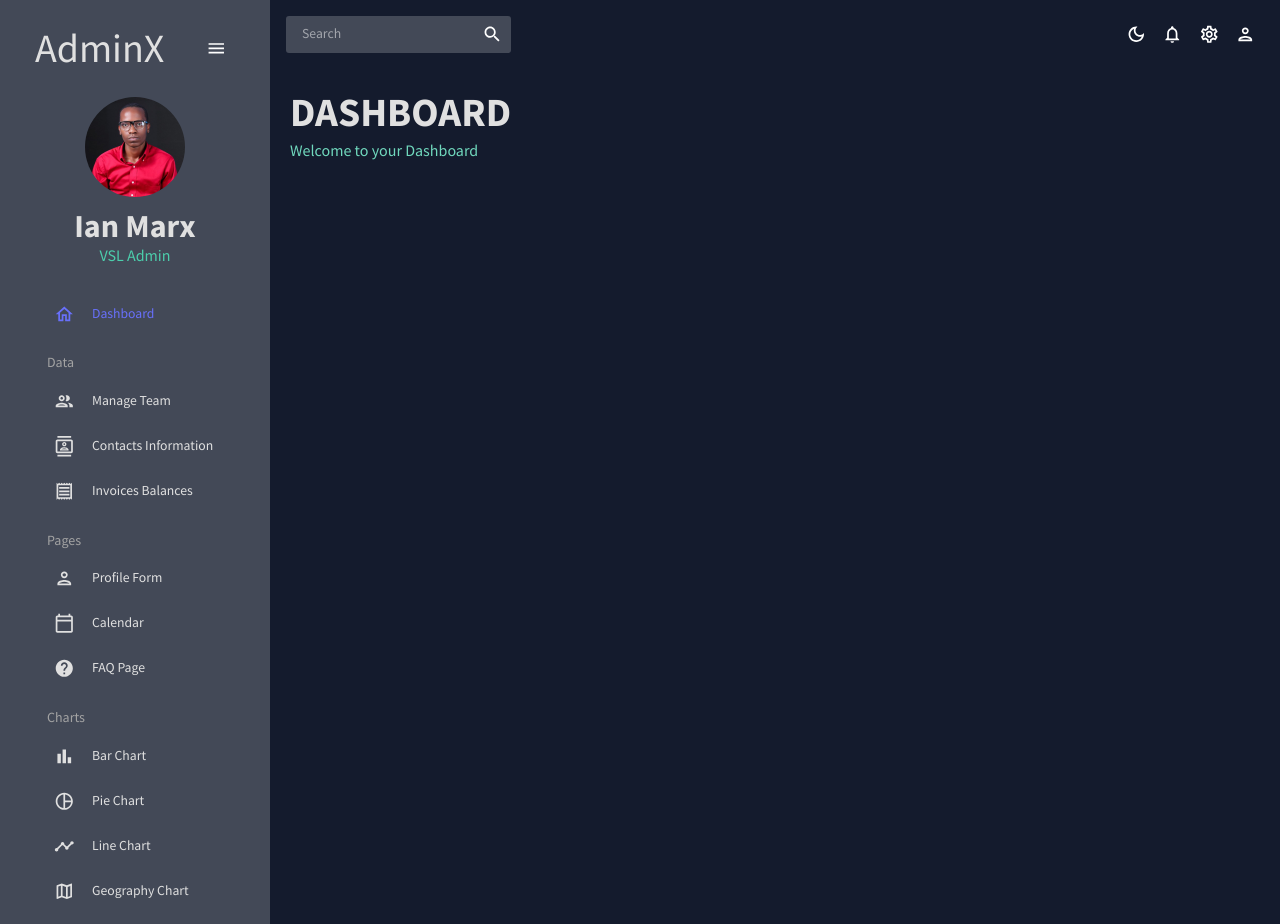
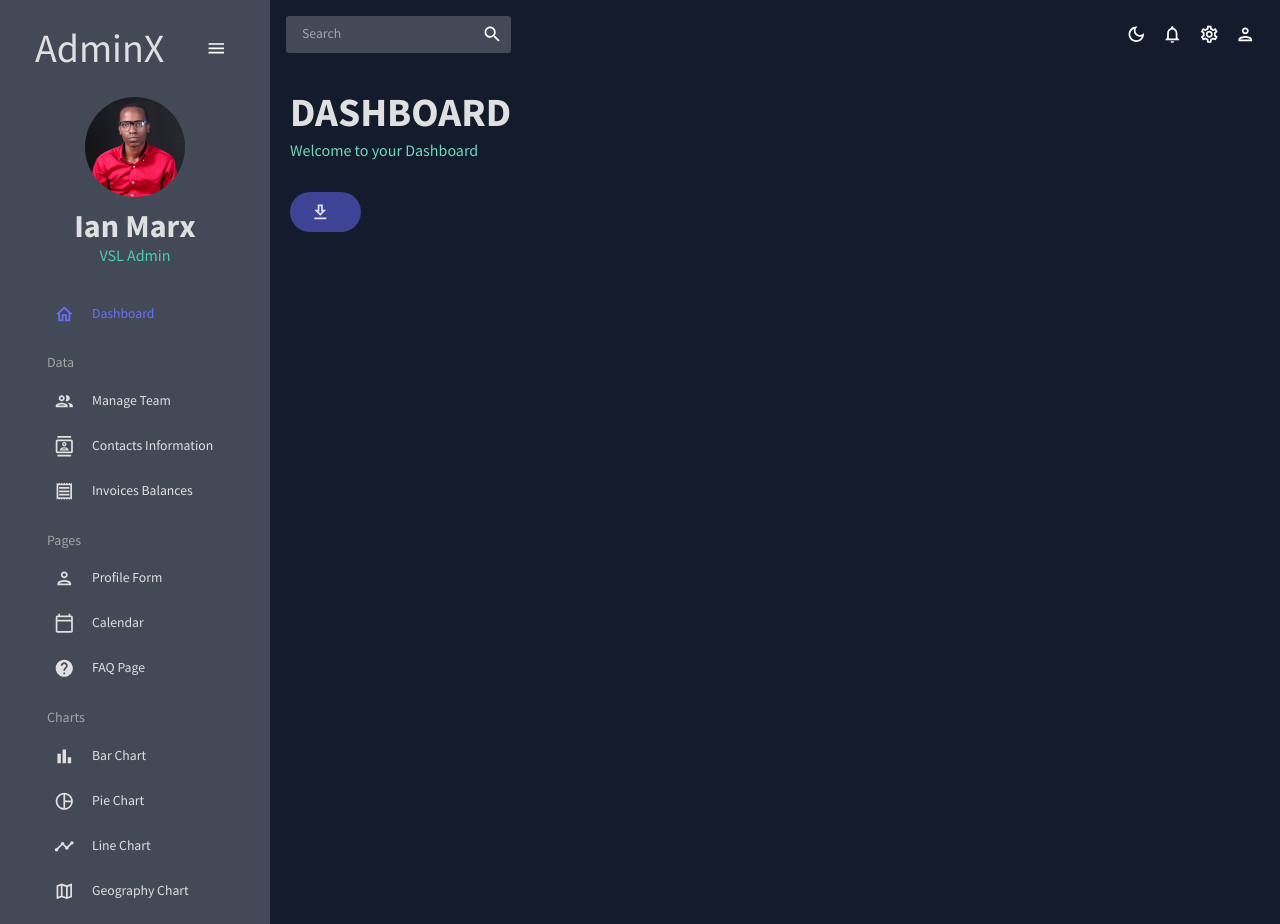
Before and after one commit to Marx-wrld/Enterprise-Admin, a React (Create React App) app: page / in a window 1280 px wide. Built offline with nearby package versions, Linux system fonts and the light colour scheme.

Commit message:
Download reports section

```diff
--- a/src/scenes/dashboard/index.jsx
+++ b/src/scenes/dashboard/index.jsx
@@ -1,11 +1,42 @@
-import { Box } from "@mui/material";
+import { Box, Button, IconButton, Typography, useTheme } from "@mui/material";
 import Header from "../../components/Header";
+import { tokens } from "../../theme";
+import { mockTransactions } from "../../data/mockData";
+import { DownloadOutlined } from "@mui/icons-material";
+import { EmailIcon } from "@mui/icons-material";
+import { PointOfSale } from "@mui/icons-material";
+import { PersonAdd } from "@mui/icons-material";
+import { TrafficOutlined } from "@mui/icons-material";
+import LineChart from "../../components/GeographyChart"
+import BarChart from "../../components/BarChart";
+import GeographyChart from "../../components/GeographyChart";
+import StatBox from "../../components/StatBox";
+import ProgressCircle from "../../components/ProgressCircles";
 
 const Dashboard= () => {
+
+    const theme = useTheme();
+    const colors = tokens(theme.palette.mode);
+
     return (
     <Box m="20px">
         <Box display="flex" justifyContent="space-between" alignItems="center">
         <Header title="DASHBOARD" subtitle="Welcome to your Dashboard" />
+        </Box>
+        <Box>
+            <Button
+                sx={{
+                    backgroundColor: colors.blueAccent[700], color: colors.grey[100], fontSize: "14px", fontWeight: "bold", borderRadius: "20px", padding: "10px 20px", textTransform: "none",
+                }}
+            >
+                <DownloadOutlined
+                    sx={{
+                        mr: "10px",
+                    }}
+                >
+                    Download Reports
+                </DownloadOutlined>
+            </Button>
         </Box>
     </Box>
     );
```
